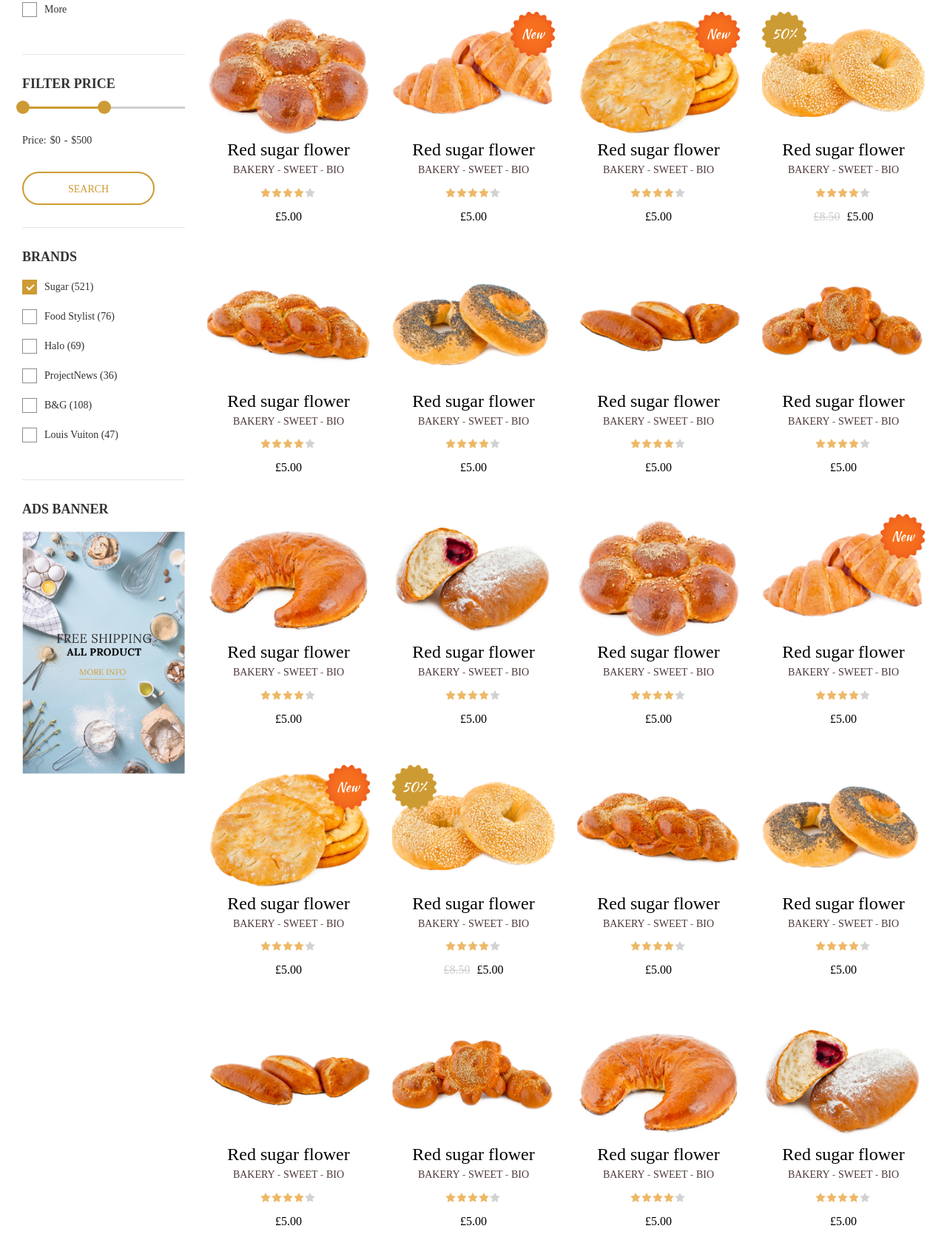
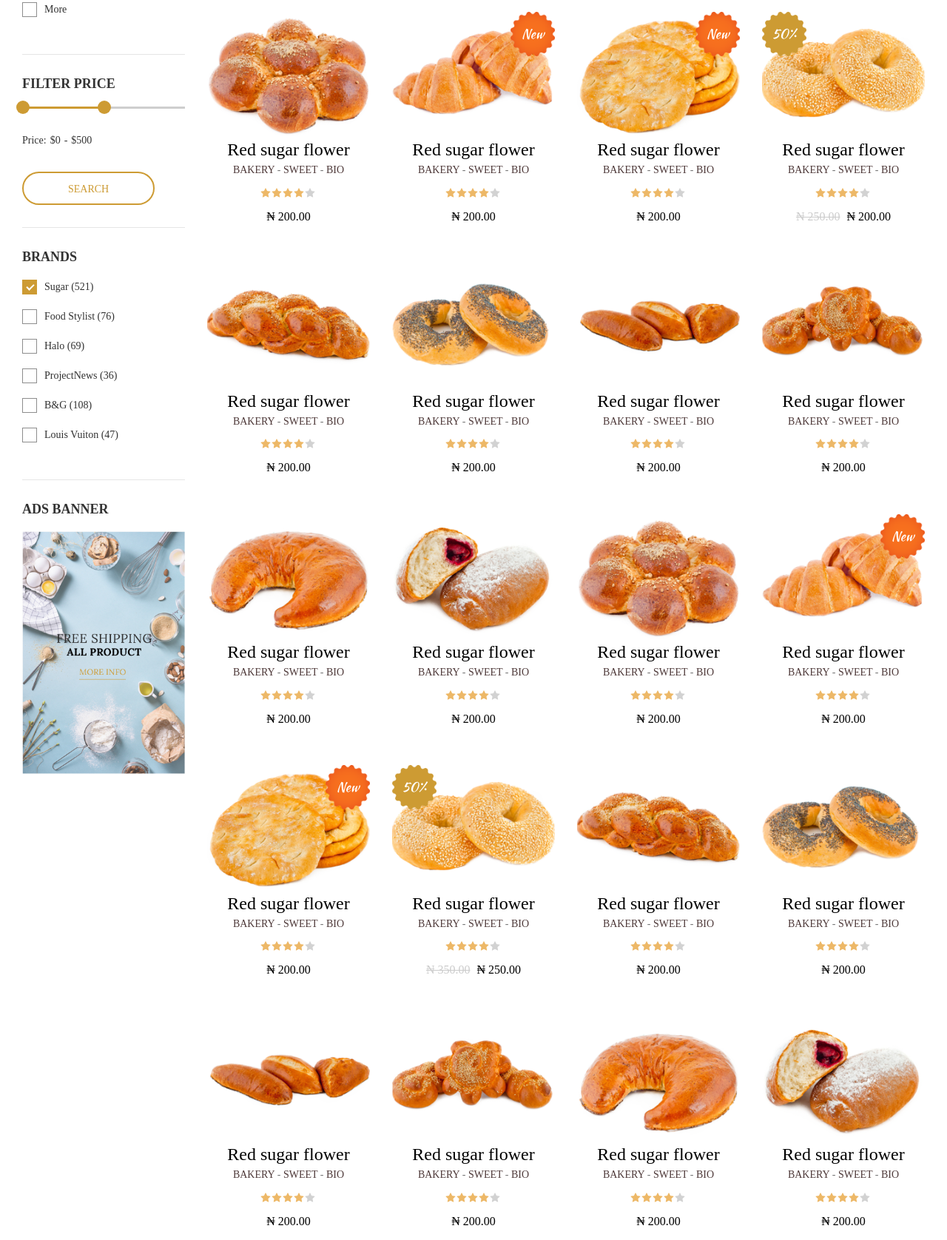
Before and after one commit to Asmovic/bakerylandingpage, a website: page public/product-listing.html in a window 1280 px wide. Shown: the part 707-2383 px from the top of the page at 74% size. Drawn offline with Linux system fonts and the light colour scheme; some packages are replaced by stand-ins of ours; files whose address does not match are found by name.

Commit message:
currency sign

```diff
--- a/public/product-listing.html
+++ b/public/product-listing.html
@@ -237,7 +237,7 @@
                 <option value="1">4</option>
                 <option value="2">5</option>
               </select>
-              <p class="ps-product__price">£5.00</p>
+              <p class="ps-product__price"><span> &#8358; 200.00</span></p>
             </div>
           </div>
         </div>
@@ -262,7 +262,7 @@
                 <option value="1">4</option>
                 <option value="2">5</option>
               </select>
-              <p class="ps-product__price">£5.00</p>
+              <p class="ps-product__price"><span> &#8358; 200.00</span></p>
             </div>
           </div>
         </div>
@@ -287,7 +287,7 @@
                 <option value="1">4</option>
                 <option value="2">5</option>
               </select>
-              <p class="ps-product__price">£5.00</p>
+              <p class="ps-product__price"><span> &#8358; 200.00</span></p>
             </div>
           </div>
         </div>
@@ -312,7 +312,7 @@
                 <option value="1">4</option>
                 <option value="2">5</option>
               </select>
-              <p class="ps-product__price"><del>£8.50</del> £5.00</p>
+              <p class="ps-product__price"><del> &#8358; 250.00</del> <span> &#8358; 200.00</span></p>
             </div>
           </div>
         </div>
@@ -336,7 +336,7 @@
                 <option value="1">4</option>
                 <option value="2">5</option>
               </select>
-              <p class="ps-product__price">£5.00</p>
+              <p class="ps-product__price"><span> &#8358; 200.00</span></p>
             </div>
           </div>
         </div>
@@ -360,7 +360,7 @@
                 <option value="1">4</option>
                 <option value="2">5</option>
               </select>
-              <p class="ps-product__price">£5.00</p>
+              <p class="ps-product__price"><span> &#8358; 200.00</span></p>
             </div>
           </div>
         </div>
@@ -384,7 +384,7 @@
                 <option value="1">4</option>
                 <option value="2">5</option>
               </select>
-              <p class="ps-product__price">£5.00</p>
+              <p class="ps-product__price"><span> &#8358; 200.00</span></p>
             </div>
           </div>
         </div>
@@ -408,7 +408,7 @@
                 <option value="1">4</option>
                 <option value="2">5</option>
               </select>
-              <p class="ps-product__price">£5.00</p>
+              <p class="ps-product__price"><span> &#8358; 200.00</span></p>
             </div>
           </div>
         </div>
@@ -432,7 +432,7 @@
                 <option value="1">4</option>
                 <option value="2">5</option>
               </select>
-              <p class="ps-product__price">£5.00</p>
+              <p class="ps-product__price"><span> &#8358; 200.00</span></p>
             </div>
           </div>
         </div>
@@ -456,7 +456,7 @@
                 <option value="1">4</option>
                 <option value="2">5</option>
               </select>
-              <p class="ps-product__price">£5.00</p>
+              <p class="ps-product__price"><span> &#8358; 200.00</span></p>
             </div>
           </div>
         </div>
@@ -480,7 +480,7 @@
                 <option value="1">4</option>
                 <option value="2">5</option>
               </select>
-              <p class="ps-product__price">£5.00</p>
+              <p class="ps-product__price"><span> &#8358; 200.00</span></p>
             </div>
           </div>
         </div>
@@ -505,7 +505,7 @@
                 <option value="1">4</option>
                 <option value="2">5</option>
               </select>
-              <p class="ps-product__price">£5.00</p>
+              <p class="ps-product__price"><span> &#8358; 200.00</span></p>
             </div>
           </div>
         </div>
@@ -530,7 +530,7 @@
                 <option value="1">4</option>
                 <option value="2">5</option>
               </select>
-              <p class="ps-product__price">£5.00</p>
+              <p class="ps-product__price"><span> &#8358; 200.00</span></p>
             </div>
           </div>
         </div>
@@ -555,7 +555,7 @@
                 <option value="1">4</option>
                 <option value="2">5</option>
               </select>
-              <p class="ps-product__price"><del>£8.50</del> £5.00</p>
+              <p class="ps-product__price"><del> &#8358; 350.00</del> <span> &#8358; 250.00</span></p>
             </div>
           </div>
         </div>
@@ -579,7 +579,7 @@
                 <option value="1">4</option>
                 <option value="2">5</option>
               </select>
-              <p class="ps-product__price">£5.00</p>
+              <p class="ps-product__price"><span> &#8358; 200.00</span></p>
             </div>
           </div>
         </div>
@@ -603,7 +603,7 @@
                 <option value="1">4</option>
                 <option value="2">5</option>
               </select>
-              <p class="ps-product__price">£5.00</p>
+              <p class="ps-product__price"><span> &#8358; 200.00</span></p>
             </div>
           </div>
         </div>
@@ -627,7 +627,7 @@
                 <option value="1">4</option>
                 <option value="2">5</option>
               </select>
-              <p class="ps-product__price">£5.00</p>
+              <p class="ps-product__price"><span> &#8358; 200.00</span></p>
             </div>
           </div>
         </div>
@@ -651,7 +651,7 @@
                 <option value="1">4</option>
                 <option value="2">5</option>
               </select>
-              <p class="ps-product__price">£5.00</p>
+              <p class="ps-product__price"><span> &#8358; 200.00</span></p>
             </div>
           </div>
         </div>
@@ -675,7 +675,7 @@
                 <option value="1">4</option>
                 <option value="2">5</option>
               </select>
-              <p class="ps-product__price">£5.00</p>
+              <p class="ps-product__price"><span> &#8358; 200.00</span></p>
             </div>
           </div>
         </div>
@@ -699,7 +699,7 @@
                 <option value="1">4</option>
                 <option value="2">5</option>
               </select>
-              <p class="ps-product__price">£5.00</p>
+              <p class="ps-product__price"><span> &#8358; 200.00</span></p>
             </div>
           </div>
         </div>
```
Also changed, not shown: views/index.html (+6 -6 lines).
